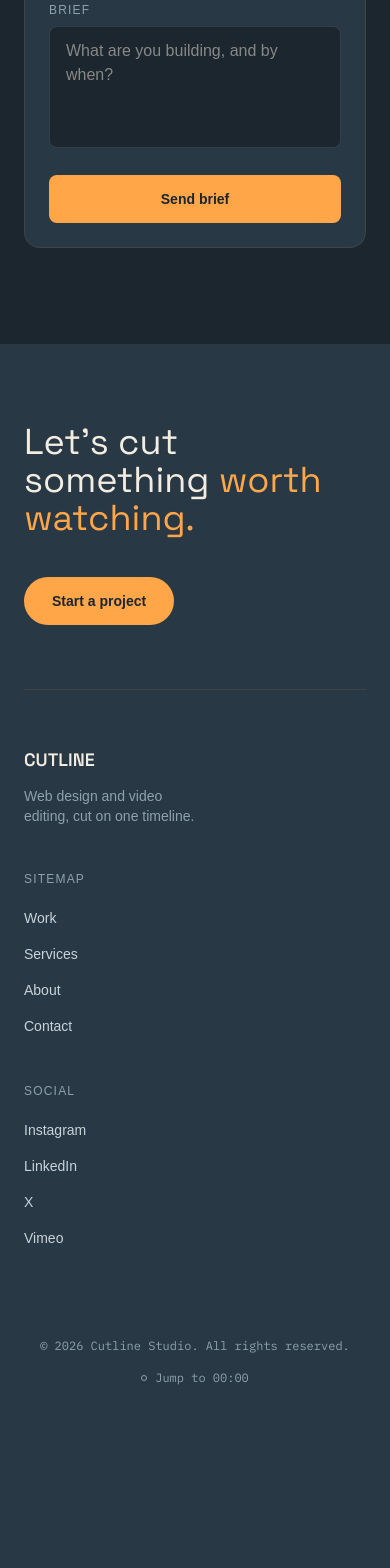
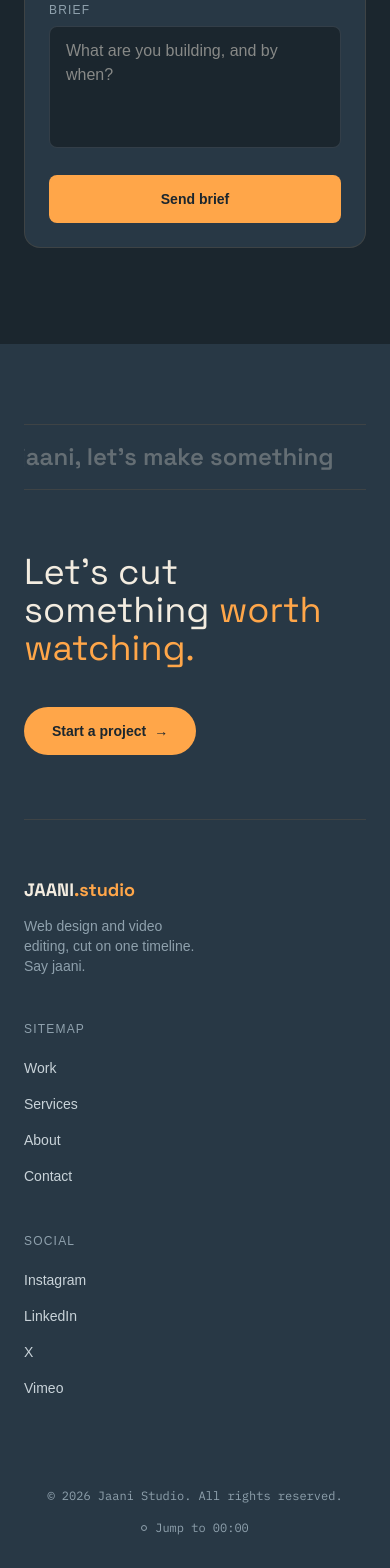
Before and after one commit to JaaniStudio/jaanistudio, a Next.js app: page / in a window 390 px wide. Shown: the part 5146-6714 px from the top of the page. Before the commit the page ends 6564 px from the top, so only its background shows below. Built offline with nearby package versions, Linux system fonts and the light colour scheme.

Commit message:
upd: revamp

```diff
--- a/app/components/Footer.tsx
+++ b/app/components/Footer.tsx
@@ -16,7 +16,22 @@ const SOCIALS = [
 
 export default function Footer() {
   return (
-    <footer className="relative bg-[#283845] px-6 pb-8 pt-20 md:pt-28">
+    <footer className="relative overflow-hidden bg-[#283845] px-6 pb-8 pt-20 md:pt-28">
+      {/* marquee CTA — big, playful, impossible to miss */}
+      <div className="mb-16 overflow-hidden border-y border-[#FFA649]/10 py-4">
+        <div className="flex w-max animate-[marquee_18s_linear_infinite] gap-8">
+          {Array.from({ length: 6 }).map((_, i) => (
+            <span
+              key={i}
+              className="flex items-center gap-8 font-[family-name:var(--font-display)] text-2xl font-semibold text-[#F3ECE0]/30 sm:text-3xl"
+            >
+              Say jaani, let&rsquo;s make something
+              <span className="text-[#FFA649]/50">✦</span>
+            </span>
+          ))}
+        </div>
+      </div>
+
       <div className="mx-auto max-w-6xl">
         <div className="flex flex-col justify-between gap-10 border-b border-[#FFA649]/10 pb-16 md:flex-row md:items-end">
           <h2 className="max-w-xl font-[family-name:var(--font-display)] text-4xl leading-[1.05] text-[#F3ECE0] sm:text-5xl md:text-6xl">
@@ -24,19 +39,22 @@ export default function Footer() {
           </h2>
           <Link
             href="#contact"
-            className="w-fit shrink-0 rounded-full bg-[#FFA649] px-7 py-3.5 text-sm font-semibold text-[#1B262E] transition-transform hover:scale-[1.03] active:scale-[0.98]"
+            className="group inline-flex w-fit shrink-0 items-center gap-2 rounded-full bg-[#FFA649] px-7 py-3.5 text-sm font-semibold text-[#1B262E] transition-all duration-300 ease-[cubic-bezier(0.34,1.56,0.64,1)] hover:scale-[1.05] hover:shadow-[0_10px_30px_-6px_rgba(255,166,73,0.65)] active:scale-[0.95]"
           >
             Start a project
+            <span className="transition-transform duration-300 ease-[cubic-bezier(0.34,1.56,0.64,1)] group-hover:translate-x-1">
+              →
+            </span>
           </Link>
         </div>
 
         <div className="grid gap-10 py-14 sm:grid-cols-3">
           <div>
-            <span className="font-[family-name:var(--font-display)] text-lg font-semibold text-[#F3ECE0]">
-              CUTLINE
+            <span className="font-[family-name:var(--font-display)] text-lg font-bold text-[#F3ECE0]">
+              JAANI<span className="text-[#FFA649]">.studio</span>
             </span>
-            <p className="mt-3 max-w-[22ch] text-sm text-[#8FA1AD]">
-              Web design and video editing, cut on one timeline.
+            <p className="mt-3 max-w-[24ch] text-sm text-[#8FA1AD]">
+              Web design and video editing, cut on one timeline. Say jaani.
             </p>
           </div>
 
@@ -45,7 +63,10 @@ export default function Footer() {
             <ul className="mt-4 space-y-3">
               {SITEMAP.map((item) => (
                 <li key={item.href}>
-                  <Link href={item.href} className="text-sm text-[#C9D3D9] transition-colors hover:text-[#FFA649]">
+                  <Link
+                    href={item.href}
+                    className="text-sm text-[#C9D3D9] transition-colors duration-300 hover:text-[#FFA649]"
+                  >
                     {item.label}
                   </Link>
                 </li>
@@ -58,7 +79,10 @@ export default function Footer() {
             <ul className="mt-4 space-y-3">
               {SOCIALS.map((item) => (
                 <li key={item.label}>
-                  <Link href={item.href} className="text-sm text-[#C9D3D9] transition-colors hover:text-[#FFA649]">
+                  <Link
+                    href={item.href}
+                    className="text-sm text-[#C9D3D9] transition-colors duration-300 hover:text-[#FFA649]"
+                  >
                     {item.label}
                   </Link>
                 </li>
@@ -68,9 +92,12 @@ export default function Footer() {
         </div>
 
         <div className="flex flex-col items-center justify-between gap-4 pt-8 font-[family-name:var(--font-mono)] text-xs text-[#8FA1AD] sm:flex-row">
-          <span>© {new Date().getFullYear()} Cutline Studio. All rights reserved.</span>
-          <Link href="#top" className="flex items-center gap-2 transition-colors hover:text-[#FFA649]">
-            <span className="h-1.5 w-1.5 rounded-full border border-current" />
+          <span>© {new Date().getFullYear()} Jaani Studio. All rights reserved.</span>
+          <Link
+            href="#top"
+            className="group flex items-center gap-2 transition-colors duration-300 hover:text-[#FFA649]"
+          >
+            <span className="h-1.5 w-1.5 rounded-full border border-current transition-transform duration-300 ease-[cubic-bezier(0.34,1.56,0.64,1)] group-hover:-translate-y-1" />
             Jump to 00:00
           </Link>
         </div>
```
